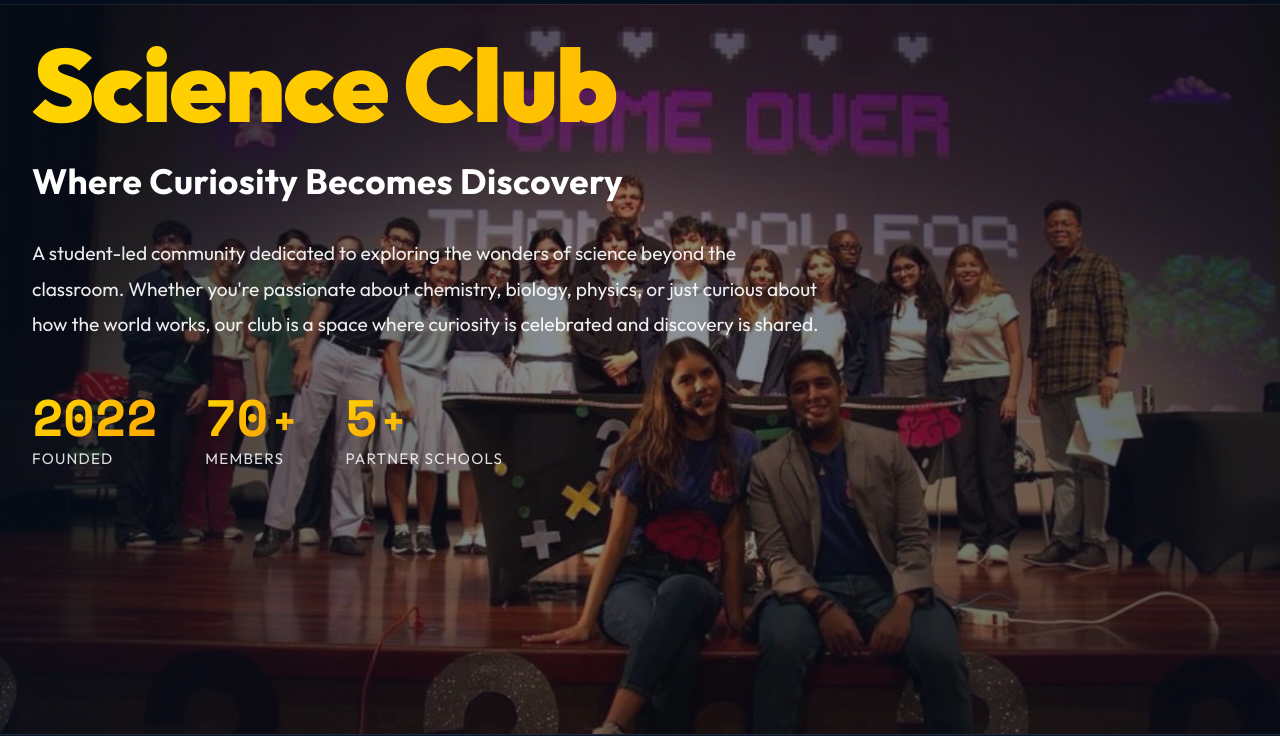
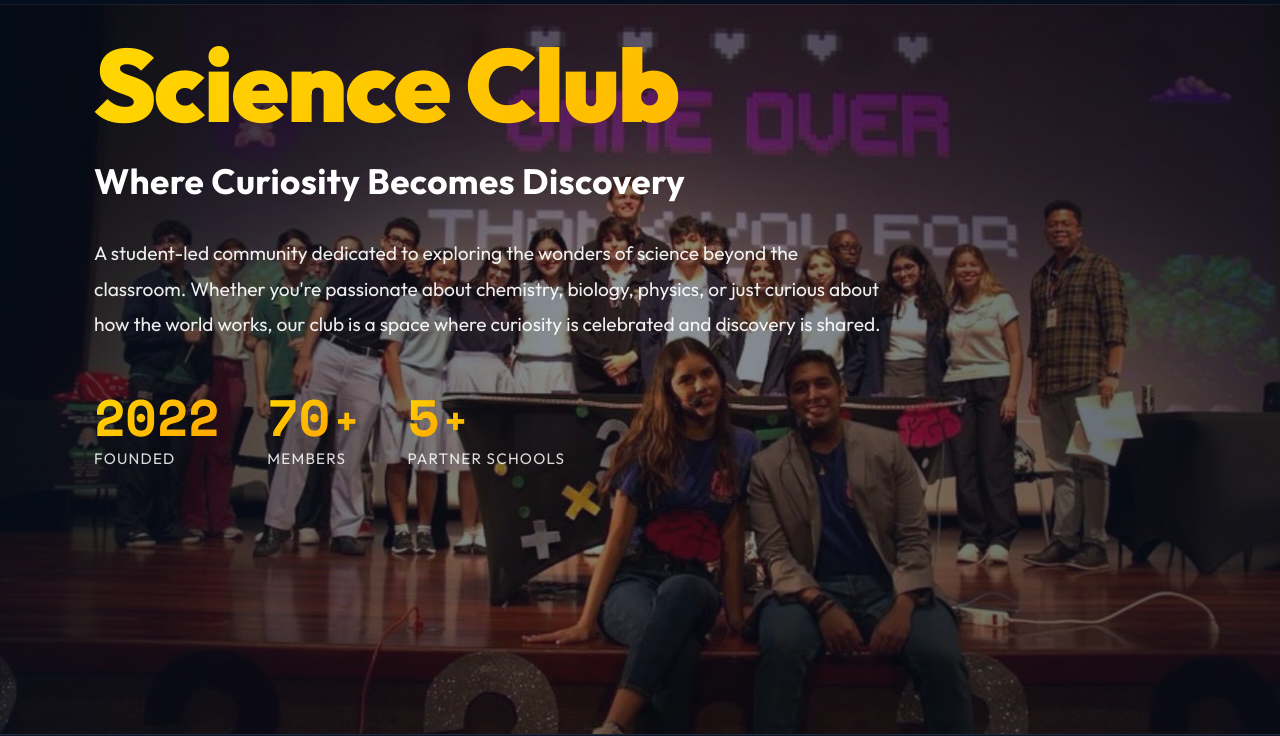
Before and after one commit to jakekim77385/Science-Club, a website: page public/index.html in a window 1280 px wide. Shown: the part 66-802 px from the top of the page. Drawn offline with nearby package versions, Linux system fonts and the light colour scheme; a web font is replaced by a local one.

Commit message:
Align hero content with nav logo; shift background right

```diff
--- a/public/css/style.css
+++ b/public/css/style.css
@@ -274,7 +274,7 @@ input, select, button { font-family: inherit; }
   position: absolute;
   inset: 0;
   background-size: cover;
-  background-position: left center;   /* anchor left — fills left edge */
+  background-position: 60% center;   /* shifted right of center */
   opacity: 0;
   transition: opacity 1.4s ease-in-out;
 }
@@ -300,9 +300,10 @@ input, select, button { font-family: inherit; }
   display: flex;
   flex-direction: column;
   align-items: flex-start;
-  max-width: 100%;
+  max-width: 1140px;       /* same as nav-inner */
   width: 100%;
-  padding: 0 48px 0 32px;   /* left: 32px — pushed to left edge */
+  margin: 0 auto;          /* center like nav — aligns left edge with logo */
+  padding: 0 24px;         /* same as nav-inner */
   box-sizing: border-box;
 }
 .hero-badge {
```
